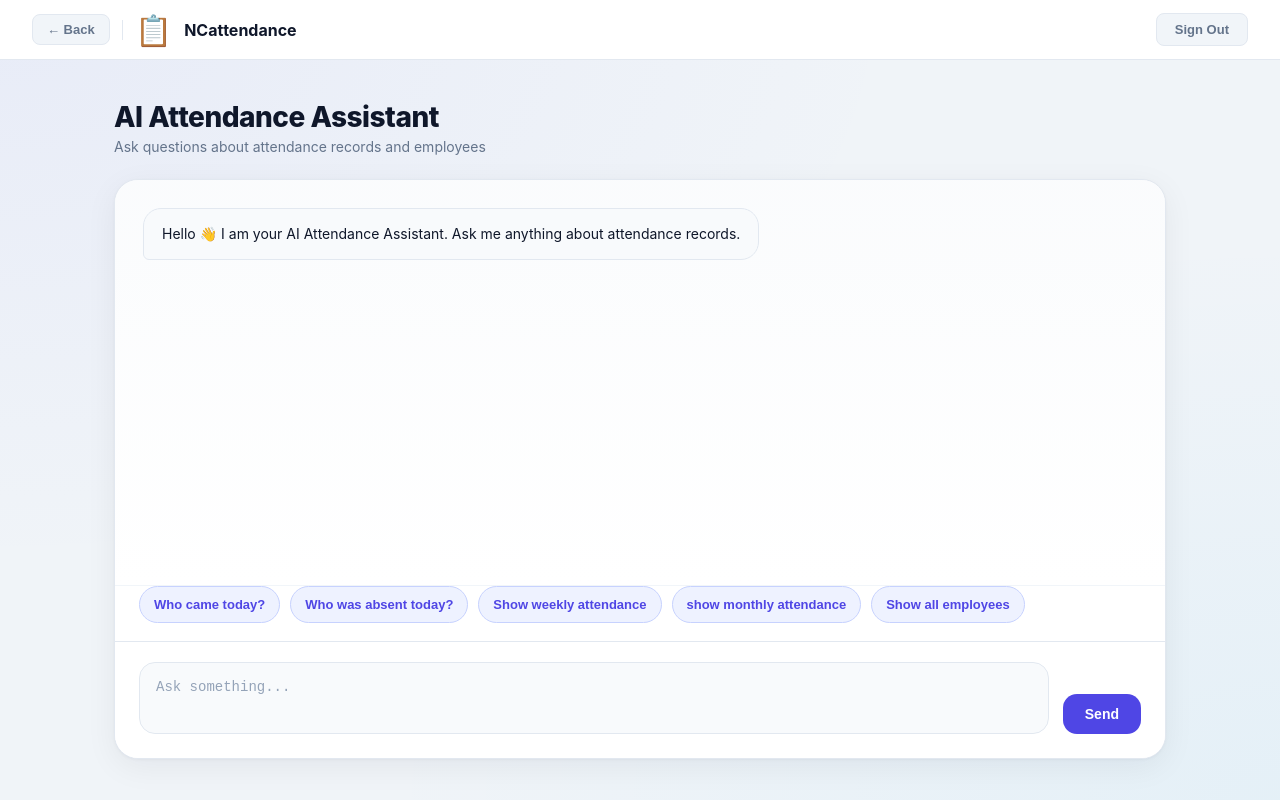
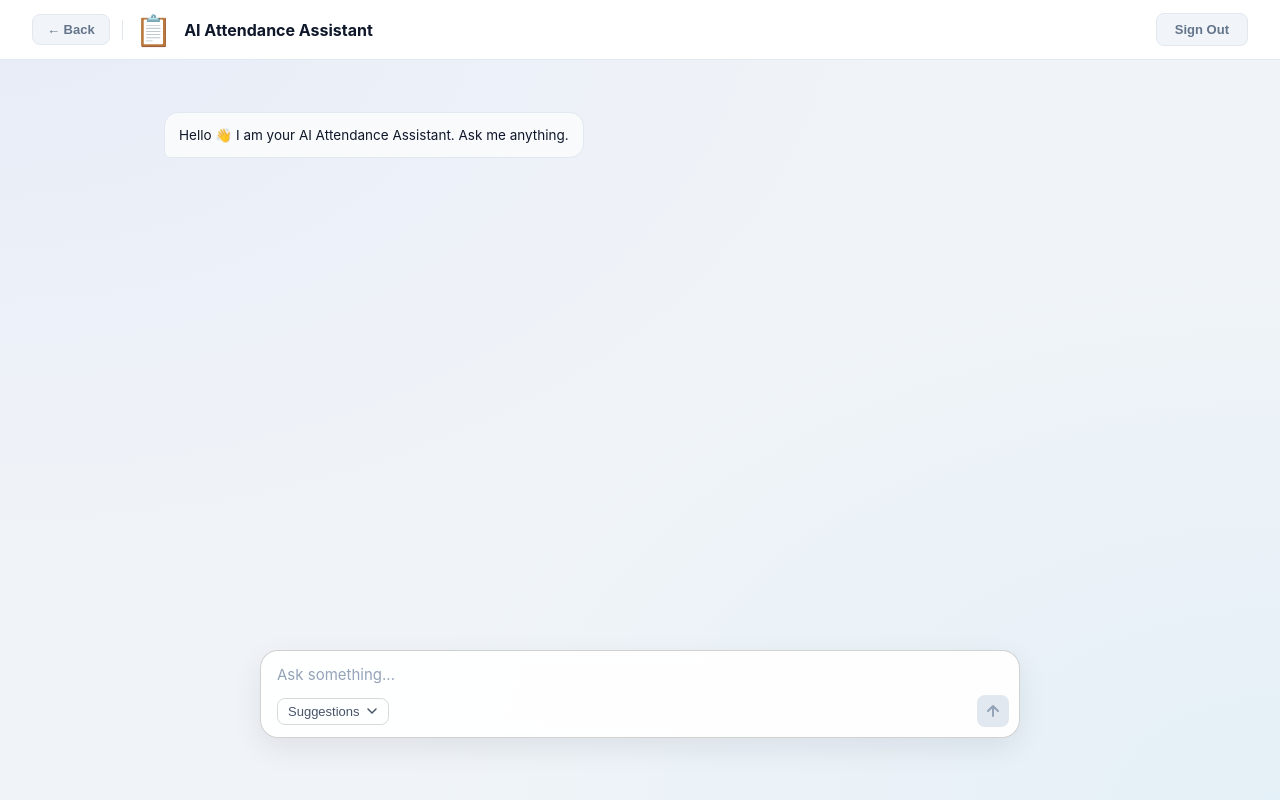
Before and after one commit to ssi-sipl/attendance_frontend, a Next.js app: page /chatbot in a window 1280 px wide. Built offline with nearby package versions, Linux system fonts and the light colour scheme; sample sign-in values are in the browser's storage.

Commit message:
feat: update chatbot input box styling and font

```diff
--- a/app/chatbot/page.jsx
+++ b/app/chatbot/page.jsx
@@ -1,216 +1,230 @@
-'use client';
+"use client";
 
-import { useState } from 'react';
-
-import styles from './page.module.css';
-
-import ProtectedRoute from '@/app/components/ProtectedRoute.jsx';
-import AppNavbar from '@/app/components/Navbar.jsx';
-import PageHeader from '@/app/components/PageHeader.jsx';
+import { useEffect, useRef, useState } from "react";
+import styles from "./page.module.css";
+import ProtectedRoute from "@/app/components/ProtectedRoute.jsx";
+import AppNavbar from "@/app/components/Navbar.jsx";
 
 const suggestions = [
-  'Who came today?',
-  'Who was absent today?',
-  'Show weekly attendance',
-  'show monthly attendance',
-  'Show all employees',
+  "Who came today?",
+  "Who was absent today?",
+  "Show weekly attendance",
+  "Show monthly attendance",
+  "Show all employees",
 ];
 
 export default function ChatbotPage() {
   const [messages, setMessages] = useState([
     {
-      role: 'bot',
-      text:
-        'Hello 👋 I am your AI Attendance Assistant. Ask me anything about attendance records.',
+      role: "bot",
+      text: "Hello 👋 I am your AI Attendance Assistant. Ask me anything.",
     },
   ]);
 
-  const [input, setInput] = useState('');
+  const [input, setInput] = useState("");
+  const [showSuggestions, setShowSuggestions] = useState(false);
+  const messagesEndRef = useRef(null);
+  const suggestionsRef = useRef(null);
+  const textareaRef = useRef(null);
+
+  useEffect(() => {
+    messagesEndRef.current?.scrollIntoView({ behavior: "smooth" });
+  }, [messages]);
+
+  useEffect(() => {
+    const handler = (e) => {
+      if (suggestionsRef.current && !suggestionsRef.current.contains(e.target)) {
+        setShowSuggestions(false);
+      }
+    };
+    document.addEventListener("mousedown", handler);
+    return () => document.removeEventListener("mousedown", handler);
+  }, []);
+
+  const handleInput = (e) => {
+    const el = e.target;
+    setInput(el.value);
+    el.style.height = "auto";
+    el.style.height = Math.min(el.scrollHeight, 180) + "px";
+  };
 
   const handleSend = async () => {
     if (!input.trim()) return;
 
-  const userMessage = {
-    role: 'user',
-    text: input,
-  };
+    const userMessage = { role: "user", text: input };
+    setMessages((p) => [...p, userMessage]);
+    const query = input;
+    setInput("");
 
-  setMessages((prev) => [
-    ...prev,
-    userMessage,
-  ]);
-
-  const currentInput = input;
-
-  setInput('');
+    if (textareaRef.current) {
+      textareaRef.current.style.height = "auto";
+    }
 
     try {
       const res = await fetch(
-      'http://localhost:5000/api/chat',
+        `${process.env.NEXT_PUBLIC_API_URL}/api/chat`,
         {
-        method: 'POST',
-        headers: {
-          'Content-Type':
-            'application/json',
-        },
-        body: JSON.stringify({
-          query: currentInput,
-        }),
+          method: "POST",
+          headers: { "Content-Type": "application/json" },
+          body: JSON.stringify({ query }),
         }
       );
 
       const data = await res.json();
 
       const botMessage = {
-      role: 'bot',
-      text:
-        data?.data?.answer ||
-        'No response received.',
-      records:
-        data?.data?.records || [],
-      intent:
-        data?.data?.intent || '',
+        role: "bot",
+        text: data?.message || "No response received.",
+        records: data?.data?.records || [],
       };
 
-    setMessages((prev) => [
-      ...prev,
-      botMessage,
-    ]);
-  } catch (err) {
-    setMessages((prev) => [
-      ...prev,
-      {
-        role: 'bot',
-        text:
-          'Failed to connect to backend.',
-      },
-    ]);
+      setMessages((p) => [...p, botMessage]);
+    } catch {
+      setMessages((p) => [...p, { role: "bot", text: "Failed to connect." }]);
     }
   };
+
   return (
     <ProtectedRoute>
       <div className={styles.page}>
-        <AppNavbar />
+        <AppNavbar title="AI Attendance Assistant" />
 
-        <main className={styles.main}>
-          <PageHeader
-            title="AI Attendance Assistant"
-            subtitle="Ask questions about attendance records and employees"
-          />
+        <main className={styles.container}>
+          <section className={styles.chatArea}>
 
-          <div className={styles.chatContainer}>
+            {/* ── messages ── */}
             <div className={styles.messages}>
-              {messages.map((msg, index) => (
+              {messages.map((m, i) => (
                 <div
-                  key={index}
+                  key={i}
                   className={`${styles.messageRow} ${
-                    msg.role === 'user'
-                      ? styles.userRow
-                      : styles.botRow
+                    m.role === "user" ? styles.userRow : styles.botRow
                   }`}
                 >
                   <div
                     className={`${styles.messageBubble} ${
-                      msg.role === 'user'
-                        ? styles.userBubble
-                        : styles.botBubble
+                      m.role === "user" ? styles.userBubble : styles.botBubble
                     }`}
                   >
-                    <>
-  <p className={styles.messageText}>
-    {msg.text}
-  </p>
+                    <div className={styles.messageText}>{m.text}</div>
 
-  {msg.records &&
-    msg.records.length > 0 && (
+                    {m.records && m.records.length > 0 && (
                       <div className={styles.records}>
-        {msg.records.map(
-          (record, index) => (
-            <div
-              key={index}
-              className={styles.recordCard}
-            >
-              <div
-                className={styles.recordTop}
-              >
-                <span
-                  className={
-                    styles.recordName
-                  }
-                >
-                  {record.name}
-                </span>
-
-                <span
-                  className={
-                    styles.recordId
-                  }
-                >
-                  ID {record.user_id}
-                </span>
+                        {m.records.map((r, idx) => (
+                          <div key={idx} className={styles.recordCard}>
+                            <div className={styles.recordTop}>
+                              <div className={styles.recordField}>
+                                <span className={styles.recordLabel}>Name</span>
+                                <span className={styles.recordValue}>{r.name ?? "—"}</span>
                               </div>
-
-              {record.date && (
-                <div
-                  className={
-                    styles.recordMeta
-                  }
-                >
-                  📅 {record.date}
+                              {r.user_id && (
+                                <div className={styles.recordField}>
+                                  <span className={styles.recordLabel}>ID</span>
+                                  <span className={styles.recordValue}>{r.user_id}</span>
                                 </div>
                               )}
-
-              {record.time && (
-                <div
-                  className={
-                    styles.recordMeta
-                  }
+                              {r.status && (
+                                <div className={styles.recordField}>
+                                  <span className={styles.recordLabel}>Status</span>
+                                  <span
+                                    className={`${styles.recordValue} ${
+                                      r.status === "Absent"
+                                        ? styles.statusAbsent
+                                        : styles.statusPresent
+                                    }`}
                                   >
-                  ⏰ {record.time}
+                                    {r.status}
+                                  </span>
                                 </div>
                               )}
                             </div>
-          )
+
+                            {r.date && (
+                              <div className={styles.recordMeta}>📅 {r.date}</div>
+                            )}
+                            {r.entry_time && (
+                              <div className={styles.recordMeta}>🟢 In: {r.entry_time}</div>
+                            )}
+                            {r.exit_time && (
+                              <div className={styles.recordMeta}>🔴 Out: {r.exit_time}</div>
                             )}
                           </div>
+                        ))}
+                      </div>
                     )}
-</>
                   </div>
                 </div>
               ))}
+              <div ref={messagesEndRef} />
             </div>
 
-            <div className={styles.suggestions}>
-              {suggestions.map((item) => (
+            {/* ── floating input box ── */}
+            <div className={styles.inputBox}>
+              <textarea
+                ref={textareaRef}
+                className={styles.input}
+                placeholder="Ask something..."
+                value={input}
+                onChange={handleInput}
+                onKeyDown={(e) => {
+                  if (e.key === "Enter" && !e.shiftKey) {
+                    e.preventDefault();
+                    handleSend();
+                  }
+                }}
+                rows={1}
+              />
+
+              <div className={styles.bottomRow}>
+                {/* Suggestions dropdown */}
+                <div className={styles.suggestionsWrapper} ref={suggestionsRef}>
                   <button
-                  key={item}
-                  className={styles.suggestionBtn}
-                  onClick={() => setInput(item)}
+                    className={`${styles.suggestionsBtn} ${showSuggestions ? styles.suggestionsBtnOpen : ""}`}
+                    onClick={() => setShowSuggestions((p) => !p)}
                   >
-                  {item}
+                    <span>Suggestions</span>
+                    <svg width="12" height="12" viewBox="0 0 12 12" fill="none">
+                      <path d="M2 4l4 4 4-4" stroke="currentColor" strokeWidth="1.5" strokeLinecap="round" strokeLinejoin="round"/>
+                    </svg>
+                  </button>
+
+                  {showSuggestions && (
+                    <div className={styles.dropdown}>
+                      {suggestions.map((s) => (
+                        <button
+                          key={s}
+                          className={styles.dropdownItem}
+                          onClick={() => {
+                            setInput(s);
+                            setShowSuggestions(false);
+                            if (textareaRef.current) {
+                              textareaRef.current.style.height = "auto";
+                              textareaRef.current.style.height =
+                                Math.min(textareaRef.current.scrollHeight, 180) + "px";
+                            }
+                          }}
+                        >
+                          {s}
                         </button>
                       ))}
                     </div>
+                  )}
+                </div>
 
-            <div className={styles.inputSection}>
-              <textarea
-                className={styles.input}
-                placeholder="Ask something..."
-                value={input}
-                onChange={(e) =>
-                  setInput(e.target.value)
-                }
-                rows={2}
-              />
-
+                {/* Send button */}
                 <button
                   className={styles.sendBtn}
                   onClick={handleSend}
+                  disabled={!input.trim()}
                 >
-                Send
+                  <svg width="16" height="16" viewBox="0 0 16 16" fill="none">
+                    <path d="M8 13V3M3 8l5-5 5 5" stroke="currentColor" strokeWidth="2" strokeLinecap="round" strokeLinejoin="round"/>
+                  </svg>
                 </button>
               </div>
             </div>
+
+          </section>
         </main>
       </div>
     </ProtectedRoute>
--- a/app/chatbot/page.module.css
+++ b/app/chatbot/page.module.css
@@ -2,53 +2,37 @@
   min-height: 100vh;
   background: #f0f4f8;
   background-image:
-    radial-gradient(
-      ellipse at 0% 0%,
-      rgba(99,102,241,0.06) 0%,
-      transparent 50%
-    ),
-    radial-gradient(
-      ellipse at 100% 100%,
-      rgba(14,165,233,0.05) 0%,
-      transparent 50%
-    );
+    radial-gradient(ellipse at 0% 0%, rgba(99,102,241,0.06) 0%, transparent 50%),
+    radial-gradient(ellipse at 100% 100%, rgba(14,165,233,0.05) 0%, transparent 50%);
 }
 
-.main {
-  max-width: 1100px;
-  margin: 0 auto;
-  padding: 40px 24px;
+.container {
+  height: calc(100vh - 90px);
+  width: 100%;
+}
+
+.chatArea {
+  position: relative;
+  height: 100%;
+  width: 100%;
+  display: flex;
+  align-items: stretch;
+  justify-content: center;
+}
+
+/* ── messages ─────────────────────────────── */
+
+.messages {
+  width: 100%;
+  max-width: 1000px;
+  margin: 28px auto 0 auto;
+  flex: 1;
+  overflow-y: auto;
+  padding: 24px;
+  padding-bottom: 200px;
   display: flex;
   flex-direction: column;
-  gap: 24px;
-}
-
-.chatContainer {
-  display: flex;
-  flex-direction: column;
-  height: calc(100vh - 220px);
-  background: #ffffff;
-  border: 1px solid #e2e8f0;
-  border-radius: 24px;
-  overflow: hidden;
-  box-shadow:
-    0 1px 3px rgba(15,23,42,0.04),
-    0 8px 32px rgba(15,23,42,0.06);
-}
-
-.messages {
-  flex: 1;
-  overflow-y: auto;
-  padding: 28px;
-  display: flex;
-  flex-direction: column;
-  gap: 18px;
-  background:
-    linear-gradient(
-      to bottom,
-      rgba(248,250,252,0.7),
-      rgba(255,255,255,1)
-    );
+  gap: 14px;
 }
 
 .messageRow {
@@ -56,20 +40,15 @@
   width: 100%;
 }
 
-.userRow {
-  justify-content: flex-end;
-}
-
-.botRow {
-  justify-content: flex-start;
-}
+.userRow { justify-content: flex-end; }
+.botRow  { justify-content: flex-start; }
 
 .messageBubble {
-  max-width: 72%;
-  padding: 14px 18px;
-  border-radius: 18px;
-  font-size: 14px;
-  line-height: 1.6;
+  max-width: 60%;
+  padding: 12px 14px;
+  border-radius: 14px;
+  font-size: 13.5px;
+  line-height: 1.5;
   word-break: break-word;
 }
 
@@ -77,8 +56,7 @@
   background: #4f46e5;
   color: #ffffff;
   border-bottom-right-radius: 6px;
-  box-shadow:
-    0 4px 18px rgba(79,70,229,0.25);
+  box-shadow: 0 4px 18px rgba(79,70,229,0.25);
 }
 
 .botBubble {
@@ -88,121 +66,141 @@
   border-bottom-left-radius: 6px;
 }
 
-.suggestions {
+.messageText { margin: 0; }
+
+/* ── floating input box ───────────────────── */
+
+.inputBox {
+  position: absolute;
+  left: 50%;
+  transform: translateX(-50%);
+  bottom: 32px;
+  width: min(760px, calc(100% - 48px));
+  background: rgba(255, 255, 255, 0.92);
+  border: 0.5px solid rgba(0, 0, 0, 0.18);
+  border-radius: 18px;
+  padding: 10px 10px 10px 16px;
+  box-shadow: 0 10px 30px rgba(2, 6, 23, 0.08);
+  backdrop-filter: blur(6px);
   display: flex;
-  flex-wrap: wrap;
-  gap: 10px;
-  padding: 0 24px 18px;
-  border-top: 1px solid #f1f5f9;
-  background: #ffffff;
-}
+  flex-direction: column;
 
-.suggestionBtn {
-  padding: 10px 14px;
-  font-size: 13px;
-  font-weight: 600;
-  color: #4f46e5;
-  background: #eef2ff;
-  border: 1px solid #c7d2fe;
-  border-radius: 999px;
-  cursor: pointer;
-  transition:
-    background 0.15s ease,
-    transform 0.15s ease;
-}
-
-.suggestionBtn:hover {
-  background: #e0e7ff;
-  transform: translateY(-1px);
-}
-
-.inputSection {
-  display: flex;
-  gap: 14px;
-  padding: 20px 24px 24px;
-  border-top: 1px solid #e2e8f0;
-  background: #ffffff;
+  gap: 6px;
 }
 
 .input {
-  flex: 1;
+  width: 100%;
   resize: none;
-  padding: 14px 16px;
-  font-size: 14px;
-  line-height: 1.5;
+  border: none;
+  outline: none;
+  background: transparent;
+  font-size: 15px;
+  line-height: 1.6;
   color: #0f172a;
-  background: #f8fafc;
-  border: 1.5px solid #e2e8f0;
-  border-radius: 16px;
-  outline: none;
-  transition:
-    border-color 0.15s ease,
-    box-shadow 0.15s ease;
+  min-height: 24px;
+  max-height: 180px;
+  overflow-y: auto;
+  padding: 2px 0;
+  font-family: -apple-system, BlinkMacSystemFont, "Segoe UI", sans-serif;
 }
 
-.input:focus {
-  border-color: #6366f1;
-  background: #ffffff;
-  box-shadow:
-    0 0 0 3px rgba(99,102,241,0.1);
+.input::placeholder { color: #94a3b8; }
+
+/* ── bottom row ───────────────────────────── */
+
+.bottomRow {
+  display: flex;
+  align-items: center;
+  justify-content: space-between;
 }
 
-.input::placeholder {
-  color: #94a3b8;
+/* ── suggestions dropdown ─────────────────── */
+
+.suggestionsWrapper {
+  position: relative;
 }
 
-.sendBtn {
-  align-self: flex-end;
-  padding: 12px 22px;
-  font-size: 14px;
-  font-weight: 700;
-  color: #ffffff;
-  background: #4f46e5;
-  border: none;
-  border-radius: 14px;
+.suggestionsBtn {
+  display: flex;
+  align-items: center;
+  gap: 6px;
+  padding: 5px 10px;
+  font-size: 13px;
+  color: #475569;
+  background: transparent;
+  border: 0.5px solid rgba(0, 0, 0, 0.15);
+  border-radius: 8px;
   cursor: pointer;
-  transition:
-    background 0.15s ease,
-    transform 0.15s ease,
-    box-shadow 0.15s ease;
+  transition: background 0.12s;
 }
 
-.sendBtn:hover {
-  background: #4338ca;
-  transform: translateY(-1px);
-  box-shadow:
-    0 10px 24px rgba(79,70,229,0.28);
+.suggestionsBtn:hover { background: #f1f5f9; }
+
+.suggestionsBtn svg {
+  transition: transform 0.2s;
 }
 
-@media (max-width: 768px) {
-  .main {
-    padding: 24px 16px;
-  }
+.suggestionsBtnOpen svg {
+  transform: rotate(180deg);
+}
 
-  .chatContainer {
-    height: calc(100vh - 180px);
-    border-radius: 18px;
-  }
+.dropdown {
+  position: absolute;
+  bottom: calc(100% + 8px);
+  left: 0;
+  background: #ffffff;
+  border: 0.5px solid rgba(0, 0, 0, 0.15);
+  border-radius: 12px;
+  padding: 4px;
+  min-width: 220px;
+  display: flex;
+  flex-direction: column;
+  gap: 2px;
+  z-index: 10;
+  box-shadow: 0 4px 20px rgba(0, 0, 0, 0.08);
+}
 
-  .messages {
-    padding: 18px;
-  }
+.dropdownItem {
+  padding: 8px 12px;
+  font-size: 13.5px;
+  color: #0f172a;
+  background: transparent;
+  border: none;
+  border-radius: 8px;
+  text-align: left;
+  cursor: pointer;
+  transition: background 0.1s;
+}
 
-  .messageBubble {
-    max-width: 88%;
-    font-size: 13.5px;
-  }
+.dropdownItem:hover { background: #f1f5f9; }
 
-  .inputSection {
-    flex-direction: column;
-  }
+/* ── send button ──────────────────────────── */
 
-  .sendBtn {
-    width: 100%;
-  }
-  .messageText {
-  margin: 0;
+.sendBtn {
+  width: 32px;
+  height: 32px;
+  display: flex;
+  align-items: center;
+  justify-content: center;
+  background: #4f46e5;
+  color: #fff;
+  border: none;
+  border-radius: 8px;
+  cursor: pointer;
+  transition: background 0.12s, transform 0.1s;
+  flex-shrink: 0;
 }
+
+.sendBtn:hover { background: #4338ca; }
+.sendBtn:active { transform: scale(0.95); }
+
+.sendBtn:disabled {
+  background: #e2e8f0;
+  color: #94a3b8;
+  cursor: default;
+}
+
+/* ── record cards ─────────────────────────── */
 
 .records {
   display: flex;
@@ -214,31 +212,55 @@
 .recordCard {
   padding: 12px;
   border-radius: 12px;
-  background: rgba(255,255,255,0.7);
+  background: rgba(255, 255, 255, 0.7);
   border: 1px solid #e2e8f0;
 }
 
 .recordTop {
   display: flex;
   align-items: center;
-  justify-content: space-between;
-  gap: 10px;
+  gap: 20px;
+  flex-wrap: wrap;
 }
 
-.recordName {
+.recordField {
+  display: flex;
+  flex-direction: column;
+  min-width: 80px;
+}
+
+.recordLabel {
+  font-size: 11px;
+  color: #64748b;
+  text-transform: uppercase;
+  letter-spacing: 0.05em;
+}
+
+.recordValue {
   font-size: 14px;
   font-weight: 700;
   color: #0f172a;
 }
 
-.recordId {
-  font-size: 12px;
-  color: #64748b;
-}
+.statusPresent { color: #059669; }
+.statusAbsent  { color: #dc2626; }
 
 .recordMeta {
   margin-top: 6px;
   font-size: 13px;
   color: #475569;
 }
+
+/* ── responsive ───────────────────────────── */
+
+@media (max-width: 768px) {
+  .messageBubble {
+    max-width: 88%;
+    font-size: 13px;
+  }
+
+  .inputBox {
+    width: calc(100% - 32px);
+    bottom: 16px;
+  }
 }
--- a/app/components/Navbar.jsx
+++ b/app/components/Navbar.jsx
@@ -6,6 +6,7 @@ import styles from './Navbar.module.css';
 export default function AppNavbar({
   showRefresh = false,
   onRefresh = null,
+    title = null,
 }) {
   const router = useRouter();
 
@@ -26,7 +27,7 @@ export default function AppNavbar({
         </span>
 
         <span className={styles.navTitle}>
-          NCattendance
+            {title || 'NC Attendance'}
         </span>
       </div>
 
--- a/app/dashboard/page.jsx
+++ b/app/dashboard/page.jsx
@@ -52,7 +52,7 @@ export default function DashboardPage() {
       <header className={styles.navbar}>
         <div className={styles.navLeft}>
           <span className={styles.navLogo}>📋</span>
-          <span className={styles.navTitle}>NCattendance</span>
+          <span className={styles.navTitle}>NC Attendance</span>
         </div>
 
         <button
--- a/app/page.jsx
+++ b/app/page.jsx
@@ -100,7 +100,7 @@ export default function LoginPage() {
           </form>
         </div>
 
-        <p className={styles.footer}>NCattendance · Attendance Management System</p>
+        <p className={styles.footer}>NC Attendance · Attendance Management System</p>
       </div>
     </div>
   );
```
Also changed, not shown: app/attendance/page.jsx (+25 -16 lines). Lines whose indentation alone changed are shown as unchanged.
